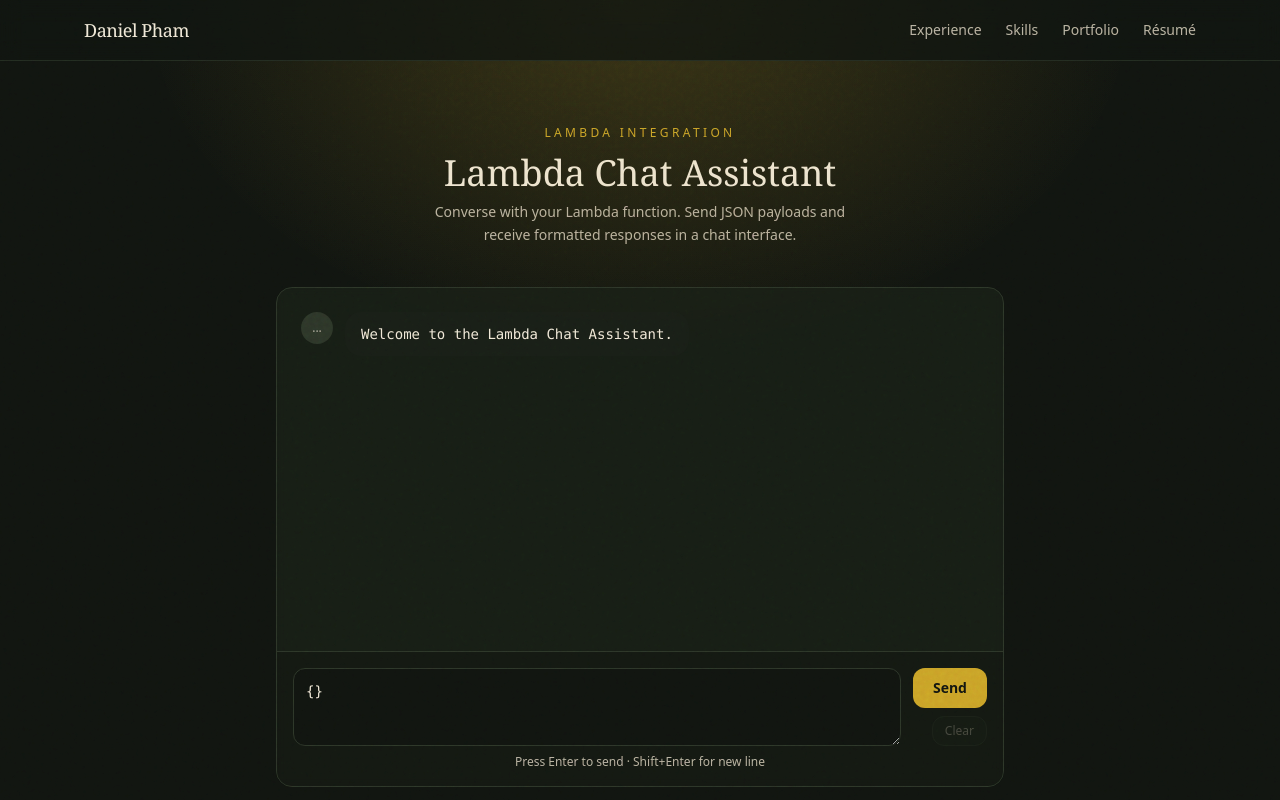
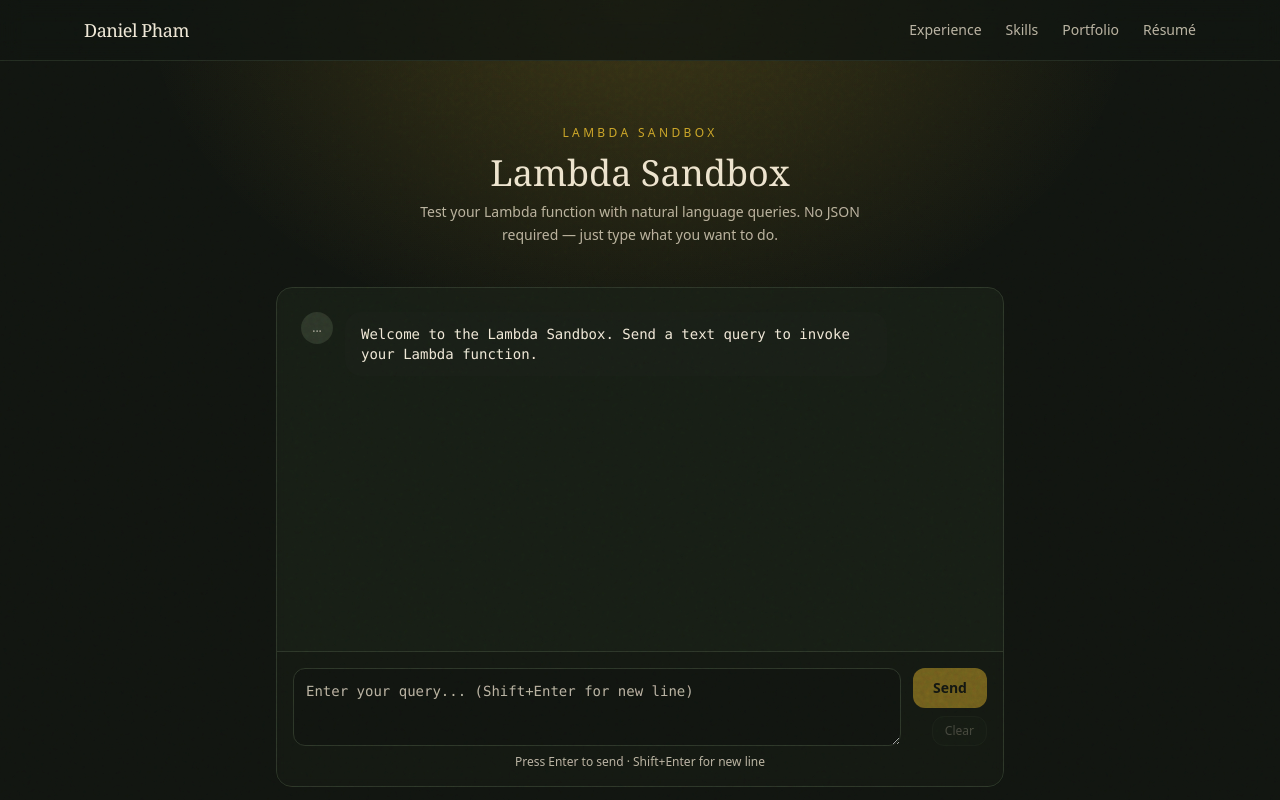
Before and after one commit to pavukanez/pavukanez, a Next.js app: page /lambda in a window 1280 px wide. Shown: the top 800 px of the page. Built offline with nearby package versions, Linux system fonts and the light colour scheme.

Commit message:
feat: rename Lambda Demo to Sandbox and accept text queries

```diff
--- a/src/app/lambda/page.tsx
+++ b/src/app/lambda/page.tsx
@@ -12,9 +12,9 @@ interface Message {
 
 export default function LambdaChatPage() {
   const [messages, setMessages] = useState<Message[]>([
-    { role: "system", content: "Welcome to the Lambda Chat Assistant.", timestamp: new Date() }
+    { role: "system", content: "Welcome to the Lambda Sandbox. Send a text query to invoke your Lambda function.", timestamp: new Date() }
   ])
-  const [input, setInput] = useState("{}")
+  const [input, setInput] = useState("")
   const [isLoading, setIsLoading] = useState(false)
   const messagesEndRef = useRef<HTMLDivElement>(null)
 
@@ -30,10 +30,10 @@ export default function LambdaChatPage() {
     e.preventDefault()
     if (!input.trim() || isLoading) return
 
-    let payload: unknown
-    try { payload = JSON.parse(input) } catch { payload = { raw: input } }
+    const query = input.trim()
+    const payload = { query }
 
-    const userMessage: Message = { role: "user", content: formatJson(input), timestamp: new Date() }
+    const userMessage: Message = { role: "user", content: query, timestamp: new Date() }
     const assistantMessage: Message = { role: "assistant", content: "", timestamp: new Date(), isLoading: true }
 
     setMessages((prev) => [...prev, userMessage, assistantMessage])
@@ -104,9 +104,9 @@ export default function LambdaChatPage() {
 
       <main className="mx-auto max-w-3xl px-5 py-16 pb-32">
         <div className="mb-10 text-center">
-          <p className="text-xs font-medium uppercase tracking-[0.28em] text-brass">Lambda Integration</p>
-          <h1 className="mt-3 font-display text-3xl text-paper md:text-4xl">Lambda Chat Assistant</h1>
-          <p className="mt-2 max-w-md mx-auto text-sm leading-relaxed text-muted">Converse with your Lambda function. Send JSON payloads and receive formatted responses in a chat interface.</p>
+          <p className="text-xs font-medium uppercase tracking-[0.28em] text-brass">Lambda Sandbox</p>
+          <h1 className="mt-3 font-display text-3xl text-paper md:text-4xl">Lambda Sandbox</h1>
+          <p className="mt-2 max-w-md mx-auto text-sm leading-relaxed text-muted">Test your Lambda function with natural language queries. No JSON required — just type what you want to do.</p>
         </div>
 
         <div className="rounded-2xl border border-line bg-ink-soft/70 backdrop-blur-sm flex flex-col h-[calc(100vh-24rem)] min-h-[500px] overflow-hidden">
@@ -152,10 +152,10 @@ export default function LambdaChatPage() {
                 value={input}
                 onChange={(e) => setInput(e.target.value)}
                 onKeyDown={handleKeyDown}
-                placeholder="Enter JSON payload... (Shift+Enter for new line)"
+                placeholder="Enter your query... (Shift+Enter for new line)"
                 disabled={isLoading}
                 className="flex-1 min-h-[60px] max-h-40 rounded-xl border border-line bg-ink p-3 text-sm font-mono text-paper placeholder-muted focus:border-brass focus:outline-none focus:ring-1 focus:ring-brass resize-y disabled:opacity-50"
-                aria-label="Lambda payload input"
+                aria-label="Lambda query input"
               />
               <div className="flex flex-col gap-2 items-end">
                 <button type="submit" disabled={isLoading || !input.trim()} className="rounded-xl bg-brass px-5 py-2.5 text-sm font-semibold text-ink transition hover:bg-brass-hot disabled:opacity-50 disabled:cursor-not-allowed whitespace-nowrap">
--- a/src/app/page.tsx
+++ b/src/app/page.tsx
@@ -20,7 +20,7 @@ export default function Home() {
               Skills
             </a>
             <a href="/lambda" className="transition hover:text-brass-hot">
-              Lambda Demo
+              Sandbox
             </a>
             <a
               href={LINKS.resume}
```
